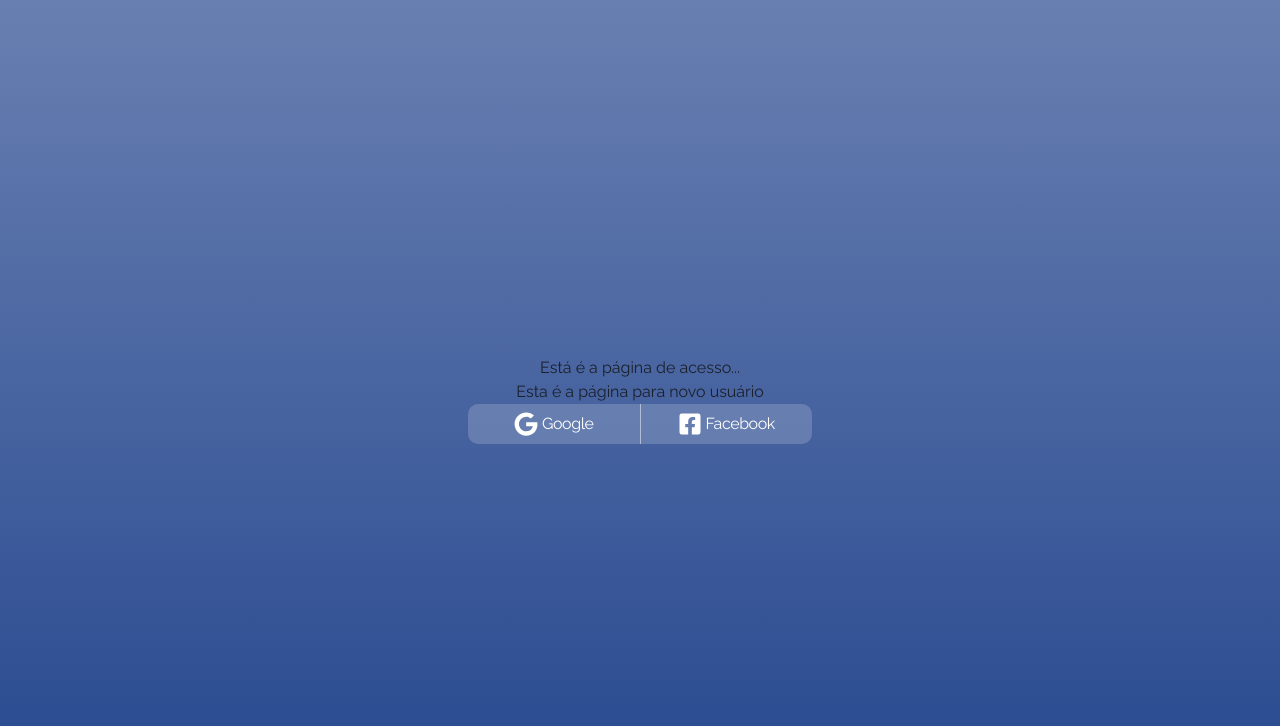
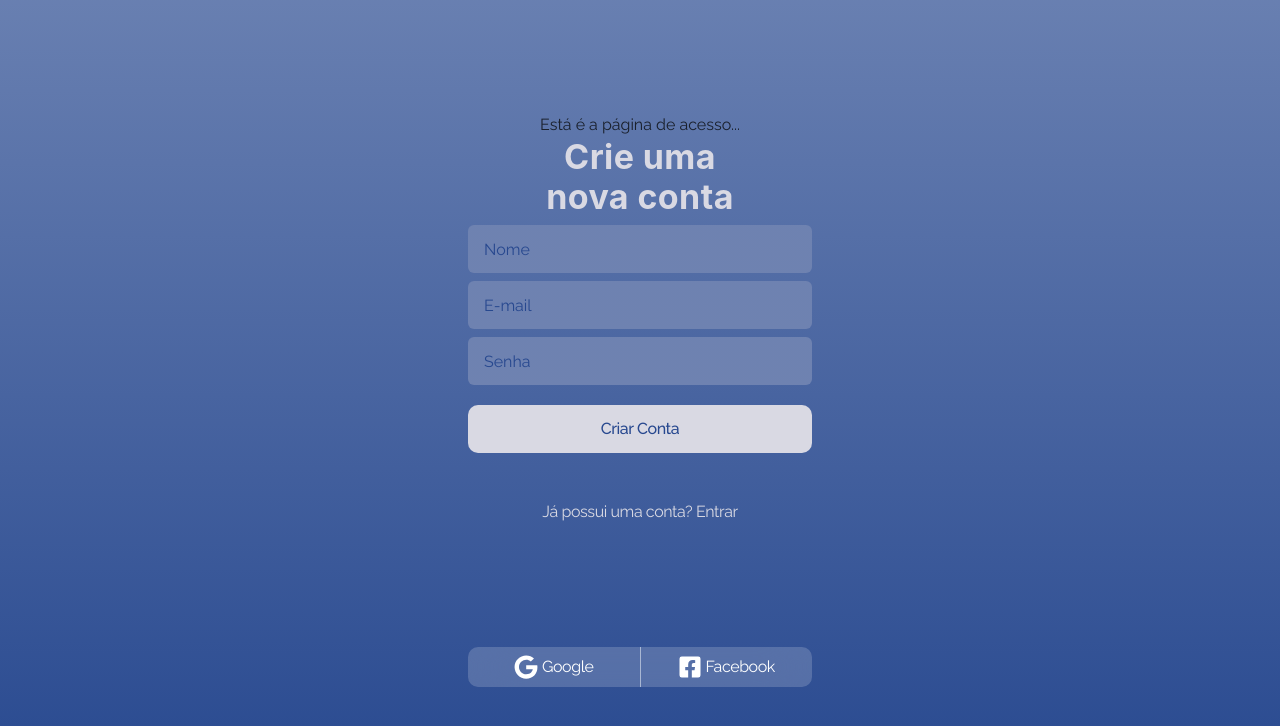
Before and after one commit to Achette/Make_a_List, a React (Create React App) app: page /signin in a window 1280 px wide. Shown: the top 726 px of the page. Built offline with nearby package versions, Linux system fonts and the light colour scheme.

Commit message:
feat: cria página de Sign-in

```diff
--- a/src/routes/Account/Signin/index.tsx
+++ b/src/routes/Account/Signin/index.tsx
@@ -1,10 +1,79 @@
 import React from 'react'
-import { Box } from "@chakra-ui/react"
-
+import { Link } from 'react-router-dom'
+import { Button, Heading, Input, Text, VStack } from '@chakra-ui/react'
 
 export const SignIn = () => {
+  return (
+    <VStack>
+      <Heading
+        as="h2"
+        color="white.400"
+        w="14rem"
+        textAlign="center"
+        fontSize="2.125rem"
+        fontWeight={700}
+        lineHeight="2.5rem"
+        letterSpacing="0.4px"
+      >
+        Crie uma nova conta
+      </Heading>
 
-    return (
-        <Box>Esta é a página para novo usuário</Box>
-    )
+      <Input
+        w="21.5rem"
+        h="3rem"
+        bg="linear-gradient(0deg, rgba(217, 217, 227, 0.40) 0%, rgba(217, 217, 227, 0.40) 100%), var(--dark-blue, #27488F)"
+        border="none"
+        color="whiteAlpha.900"
+        placeholder="Nome"
+        _placeholder={{ color: 'blue.900' }}
+      />
+
+      <Input
+        w="21.5rem"
+        h="3rem"
+        bg="linear-gradient(0deg, rgba(217, 217, 227, 0.40) 0%, rgba(217, 217, 227, 0.40) 100%), var(--dark-blue, #27488F)"
+        border="none"
+        placeholder="E-mail"
+        _placeholder={{ color: 'blue.900' }}
+      />
+
+      <Input
+        w="21.5rem"
+        h="3rem"
+        bg="linear-gradient(0deg, rgba(217, 217, 227, 0.40) 0%, rgba(217, 217, 227, 0.40) 100%), var(--dark-blue, #27488F)"
+        border="none"
+        placeholder="Senha"
+        _placeholder={{ color: 'blue.900' }}
+        mb="0.75rem"
+      />
+
+      <Link to="#">
+        <Button
+          w="21.5rem"
+          h="3rem"
+          borderRadius="0.625rem"
+          color="blue.900"
+          fontSize="md"
+          fontWeight={500}
+          lineHeight="1.375rem"
+          letterSpacing="-0.41px"
+
+        >
+          Criar Conta
+        </Button>
+      </Link>
+
+      <Text
+          m="2.5rem 0 7.75rem 0"
+          textAlign="center"
+          color="white.400"
+          fontSize="md"
+          fontWeight={400}
+          lineHeight="1.375rem"
+          letterSpacing="-0.41px"
+        >
+          Já possui uma conta? <Link to="#">Entrar</Link>
+        </Text>
+    </VStack>
+  )
 }
```
